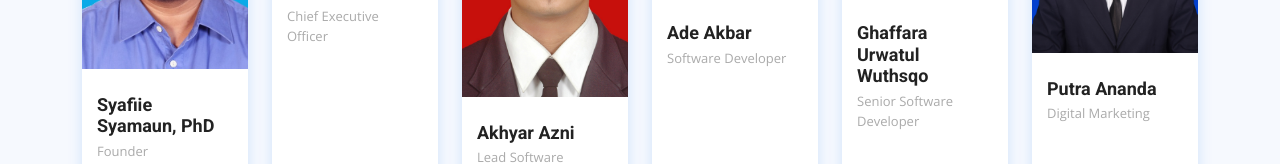
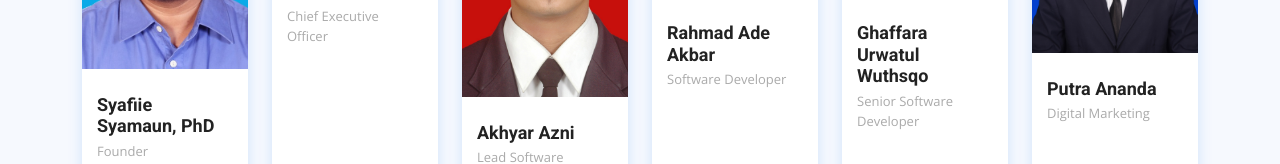
Before and after one commit to afikri/dianalytics, a plain HTML site: page index.html in a window 1280 px wide. Shown: the part 3607-3771 px from the top of the page. Drawn offline with nearby package versions, Linux system fonts and the light colour scheme.

Commit message:
Fixed minor changes

```diff
--- a/index.html
+++ b/index.html
@@ -352,7 +352,7 @@
                 </div>
               </div>
               <div class="member-info">
-                <h4>Ade Akbar</h4>
+                <h4>Rahmad Ade Akbar</h4>
                 <span>Software Developer</span>
               </div>
             </div>
```
